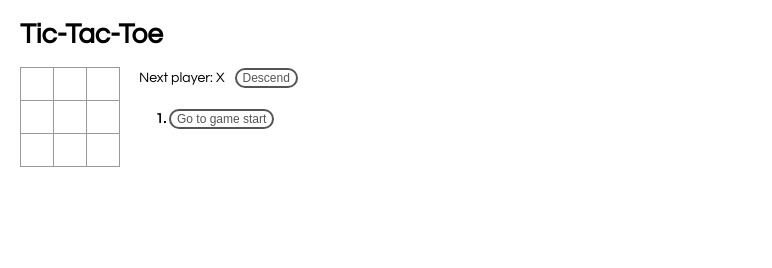
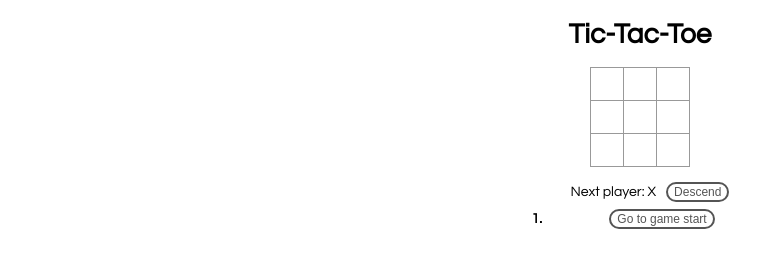
Before and after one commit to Congregalis/Tic-Tac-Toe, a React app: page / in a window 1280 px wide. Shown: the whole page, without its empty margins (0-772 px from the left). Built offline with nearby package versions, Linux system fonts and the light colour scheme.

Commit message:
UI界面优化

```diff
--- a/src/index.css
+++ b/src/index.css
@@ -1,6 +1,7 @@
 body {
   font: 14px "Century Gothic", Futura, sans-serif;
   margin: 20px;
+  text-align: center;
 }
 
 ol, ul {
@@ -58,8 +59,15 @@ ol, ul {
 }
 
 .game {
-  display: flex;
-  flex-direction: row;
+  /* display: flex;
+  flex-direction: column; */
+  text-align: center;
+}
+
+.game-board {
+  width: 100px;
+  margin: auto;
+  margin-bottom: 15px;
 }
 
 .game-info {
@@ -112,3 +120,12 @@ ol, ul {
   background-color: #555555;
   color: white;
 }
+
+ol {
+  width: 240px;
+  margin: auto;
+}
+
+li {
+  margin-left: 0%;
+}
```
